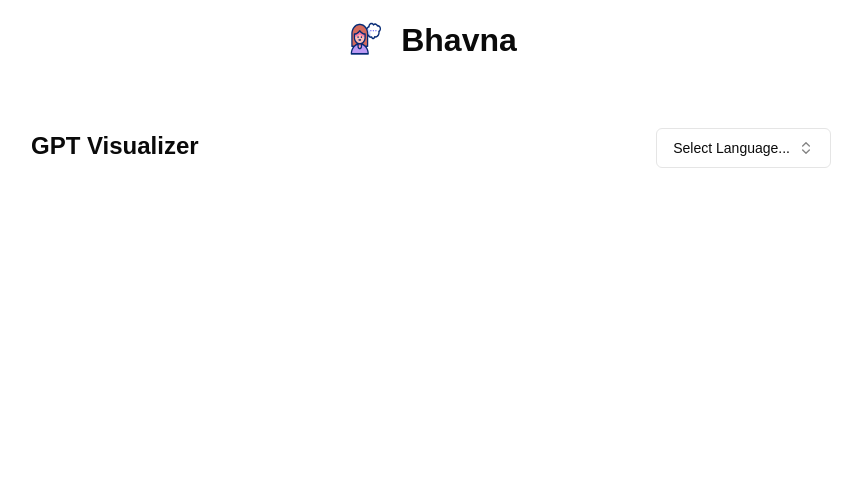
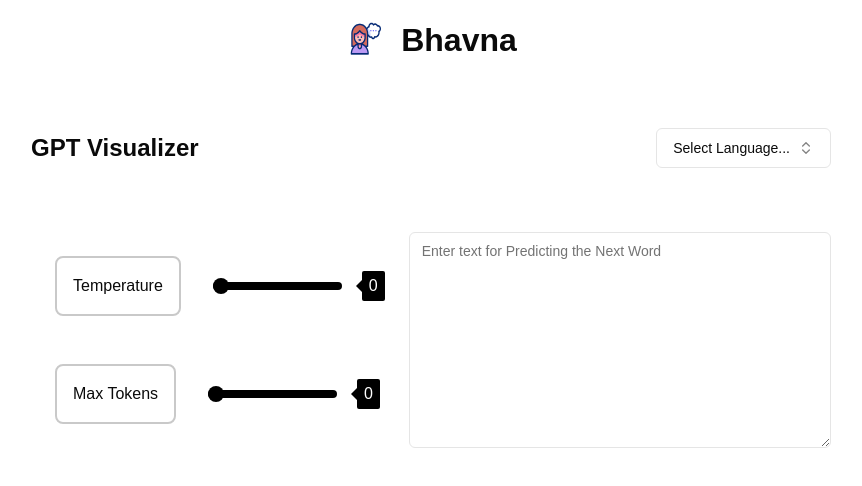
Before and after one commit to Heavy108/GPT-visualizer, a Next.js app: page /Home in a window 1280 px wide. Shown: the top 486 px of the page, without its empty margins (209-1071 px from the left). Built offline with nearby package versions, Linux system fonts and the light colour scheme.

Commit message:
added the text input

```diff
--- a/package.json
+++ b/package.json
@@ -13,6 +13,7 @@
     "@radix-ui/react-dialog": "^1.1.2",
     "@radix-ui/react-hover-card": "^1.1.2",
     "@radix-ui/react-popover": "^1.1.2",
+    "@radix-ui/react-slider": "^1.2.1",
     "@radix-ui/react-slot": "^1.1.0",
     "class-variance-authority": "^0.7.0",
     "clsx": "^2.1.1",
--- a/src/CSS/home.module.css
+++ b/src/CSS/home.module.css
@@ -1,39 +1,134 @@
-.NavBar{
+.NavBar {
     display: flex;
     justify-content: space-between;
-    /* width: 100%; */
-    /* margin: 4rem 1rem 4rem 15rem; */
+    align-items: center;
     margin: 2rem;
   }
-.NavBar h1{
+
+  .NavBar h1 {
     font-weight: 700;
-    /* font-size: 1.5rem; */
   }
-.title{
+
+  .title {
     display: flex;
     justify-content: center;
     gap: 1rem;
     margin: 1rem;
   }
-.title a{
+
+  .title a {
     font-weight: 800;
     font-size: 2rem;
   }
-@media only screen and (min-width:425px){
-.NavBar{
+
+  .Parameters {
+    display: flex;
+    /* justify-content: space-between; */
+
+    flex-direction: column;
+    /* align-items: center; */
+
+  }
+
+  .output {
+    background: black;
+    color: #fff;
+    border-radius: 2px;
+    padding: 3px 7px;
+    margin-left: 10px; /* Adjusted margin to avoid overlap */
+    text-align: center;
+    position: relative; /* Relative positioning to contain pseudo-elements */
+    display: inline-block; /* Ensure it behaves like an inline element */
+  }
+
+  .output::before {
+    content: '';
+    position: absolute;
+    left: -12px;
+    top: 50%;
+    transform: translateY(-50%);
+    height: 0;
+    width: 0;
+    border: solid 6px black;
+    z-index: -1;
+    border-top-color: white;
+    border-bottom-color: white;
+    border-left-color: white;
+  }
+
+  /* Adjust spacing and layout for the ParaComponent */
+  .ParaComponent {
+    display: flex;
+    align-items: center;
+    /* justify-content: flex-start; */
+    /* padding: 1.5rem; */
+    border-radius: 0.8rem;
+    /* width: 40%; */
+    /* border: 2px solid #c9c9c9; */
+    margin: 0rem;
+  }
+
+  .ParaComponent input {
+    -webkit-appearance: none;
+    outline: none;
+    background: black;
+    height: 0.5rem;
+    /* width: 150px; */
+    border-radius: 5px;
+    margin-right: 10px; /* Added margin to separate the slider and output */
+  }
+
+  .ParaComponent input::-webkit-slider-thumb {
+    -webkit-appearance: none;
+    width: 1rem;
+    height: 1rem;
+    border-radius: 50%;
+    background: black;
+  }
+
+  .ParaComponent label {
+    border: 2px solid #c9c9c9;
+    padding: 1rem;
+    border-radius: 0.5rem;
+    margin-right: 2rem;
+  }
+
+  .ParaComponent {
+    padding: 1.5rem;
+    border-radius: 0.8rem;
+    /* width: 40%; */
+  }
+  .inputContainer{
+    display: flex;
+    flex-direction: row;
+  }
+
+  /* Media queries for responsive design */
+  @media only screen and (min-width: 425px) {
+    .NavBar {
       margin: 2rem 3rem 2rem 3rem;
     }
   }
-@media only screen and (min-width:768px){
-    .NavBar{
+
+  @media only screen and (min-width: 768px) {
+    .NavBar {
       margin: 2rem 7.5rem 2rem 7.5rem;
     }
+
+
   }
-@media only screen and (min-width:1024px){
-    .NavBar{
+
+  @media only screen and (min-width: 1024px) {
+    .NavBar {
       margin: 4rem 15rem 4rem 15rem;
     }
-    .NavBar h1{
+
+    .NavBar h1 {
       font-size: 1.5rem;
     }
+
+    .inputContainer {
+      /* justify-content: space-between; */
+      margin: 2rem 15rem;
     }
+  }
--- a/src/app/Home/page.jsx
+++ b/src/app/Home/page.jsx
@@ -1,28 +1,34 @@
+"use client";
 import { ComboboxDemo } from "@/Component/NavBar";
-// import { Avatar, AvatarFallback, AvatarImage } from "@/components/ui/avatar";
 import {
   HoverCard,
   HoverCardContent,
   HoverCardTrigger,
 } from "@/components/ui/hover-card";
-import  bhavna from "@/Assets/bhavna.gif"
+import { useState } from "react";
+import bhavna from "@/Assets/bhavna.gif";
 import Image from "next/image";
 import style from "@/CSS/home.module.css";
+import { Textarea } from "@/components/ui/textarea";
+
 function Gpt() {
+  // Separate state for Temperature and Max Tokens
+  const [temperature, setTemperature] = useState(0);
+  const [maxTokens, setMaxTokens] = useState(0);
+
+  // Handlers for both sliders
+  const handleTemperatureChange = (e) => {
+    setTemperature(e.target.value);
+  };
+
+  const handleMaxTokensChange = (e) => {
+    setMaxTokens(e.target.value);
+  };
+
   return (
     <>
       <div className={style.title}>
-        {/* <Avatar>
-          <AvatarImage src={bhavna} />
-
-          <AvatarFallback>CN</AvatarFallback>
-        </Avatar> */}
-        <Image
-          src ={bhavna}
-          width = {40}
-          height = {40}
-          alt = "bhavna"
-          />
+        <Image src={bhavna} width={40} height={40} alt="bhavna" />
         <HoverCard>
           <HoverCardTrigger>Bhavna</HoverCardTrigger>
           <HoverCardContent>
@@ -34,7 +40,43 @@ function Gpt() {
         <h1>GPT Visualizer</h1>
         <ComboboxDemo />
       </div>
+      <div className={style.inputContainer}>
+
+
+      <div className={style.Parameters}>
+        {/* Temperature Slider */}
+        <div className={style.ParaComponent}>
+          <label className={style.label}> Temperature</label>
+          {/* <div className={style.Input}></div> */}
+          <input
+            type="range"
+            value={temperature}
+            min="0"
+            max="5"
+            step="1"
+            onChange={handleTemperatureChange}
+          />
+          <span className={style.output}>{temperature}</span>
+        </div>
+        {/* Max Tokens Slider */}
+        <div className={style.ParaComponent}>
+          <label className={style.label}> Max Tokens </label>
+          <input
+            type="range"
+            value={maxTokens}
+            min="0"
+            max="5"
+            step="1"
+            onChange={handleMaxTokensChange}
+          />
+          <span className={style.output}>{maxTokens}</span>
+        </div>
+
+      </div>
+      <Textarea placeholder="Enter text for Predicting the Next Word"/>
+      </div>
     </>
   );
 }
+
 export default Gpt;
--- /dev/null
+++ b/src/components/ui/slider.jsx
@@ -0,0 +1,23 @@
+"use client"
+
+import * as React from "react"
+import * as SliderPrimitive from "@radix-ui/react-slider"
+
+import { cn } from "@/lib/utils"
+
+const Slider = React.forwardRef(({ className, ...props }, ref) => (
+  <SliderPrimitive.Root
+    ref={ref}
+    className={cn("relative flex w-full touch-none select-none items-center", className)}
+    {...props}>
+    <SliderPrimitive.Track
+      className="relative h-2 w-full grow overflow-hidden rounded-full bg-secondary">
+      <SliderPrimitive.Range className="absolute h-full bg-primary" />
+    </SliderPrimitive.Track>
+    <SliderPrimitive.Thumb
+      className="block h-5 w-5 rounded-full border-2 border-primary bg-background ring-offset-background transition-colors focus-visible:outline-none focus-visible:ring-2 focus-visible:ring-ring focus-visible:ring-offset-2 disabled:pointer-events-none disabled:opacity-50" />
+  </SliderPrimitive.Root>
+))
+Slider.displayName = SliderPrimitive.Root.displayName
+
+export { Slider }
--- /dev/null
+++ b/src/components/ui/textarea.jsx
@@ -0,0 +1,18 @@
+import * as React from "react"
+
+import { cn } from "@/lib/utils"
+
+const Textarea = React.forwardRef(({ className, ...props }, ref) => {
+  return (
+    (<textarea
+      className={cn(
+        "flex min-h-[80px] w-full rounded-md border border-input bg-background px-3 py-2 text-sm ring-offset-background placeholder:text-muted-foreground focus-visible:outline-none focus-visible:ring-2 focus-visible:ring-ring focus-visible:ring-offset-2 disabled:cursor-not-allowed disabled:opacity-50",
+        className
+      )}
+      ref={ref}
+      {...props} />)
+  );
+})
+Textarea.displayName = "Textarea"
+
+export { Textarea }
```
Also changed, not shown: 1 other file (tests, documents, lock files or other folders). Lines whose indentation alone changed are shown as unchanged.
